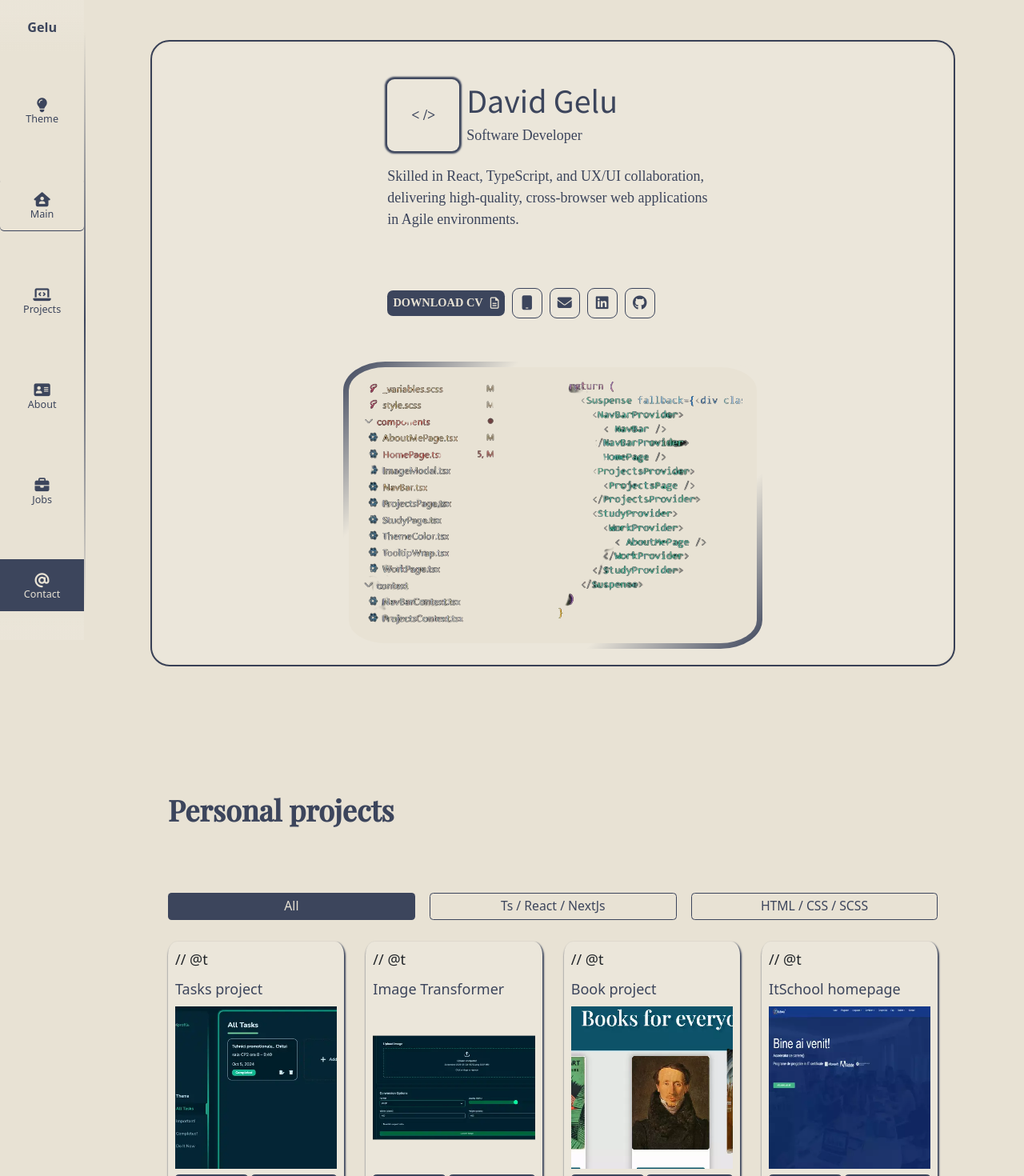
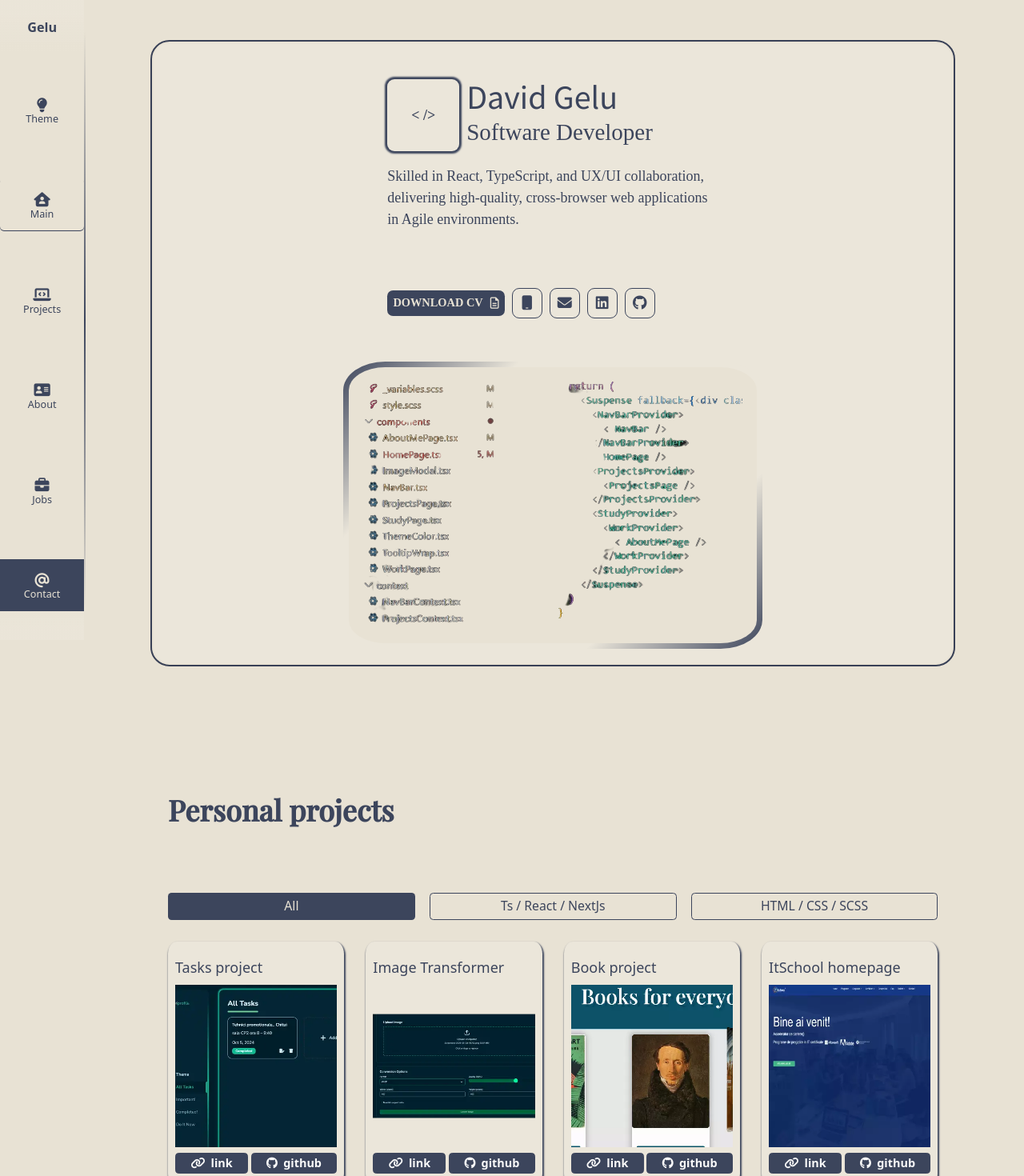
Before and after one commit to david-gelu/react-portfolio, a React (Vite) app: page / in a window 1280 px wide. Shown: the top 1470 px of the page at 80% size. Built offline with nearby package versions, Linux system fonts and the light colour scheme.

Commit message:
update ui

```diff
--- a/src/assets/_home.scss
+++ b/src/assets/_home.scss
@@ -19,7 +19,7 @@
 
     & h2 {
       font-family: serif;
-      // font-size: clamp(1.2rem, 3dvh + 0.7rem, 1.2rem);
+      font-size: clamp(1.5rem, 2.5dvh + 0.5rem, 2rem);
       font-weight: 500;
       line-height: 1;
       justify-content: center;
--- a/src/assets/_variables.scss
+++ b/src/assets/_variables.scss
@@ -19,7 +19,7 @@
 [data-theme="dark"] {
   --primary-color: #222;
   --second-color: #2a2a2a;
-  --text-color: #2dd3b5;
+  --text-color: #dcebf1;
   --link-color: #2dd3b5;
   --nav-bg: #001e2b;
   --nav-color: #87aec0;
--- a/src/components/HomePage.tsx
+++ b/src/components/HomePage.tsx
@@ -17,7 +17,7 @@ const HomePage = () => {
               </div>
               <div className="d-flex flex-column">
                 <h1>David Gelu </h1>
-                <div className="show-textt">Software Developer</div>
+                <h2 className="show-textt">Software Developer</h2>
               </div>
             </div>
           </div>
--- a/src/components/ProjectsPage.tsx
+++ b/src/components/ProjectsPage.tsx
@@ -54,7 +54,6 @@ const ProjectsPage = () => {
                 exit={{ opacity: 0 }}
                 key={d.projectLink}
                 className='projects__item'>
-                    // @t
                 <p className='teh-title'>{d.title}</p>
                 <LazyImage
                   useIntersectionObserver={true}
```
